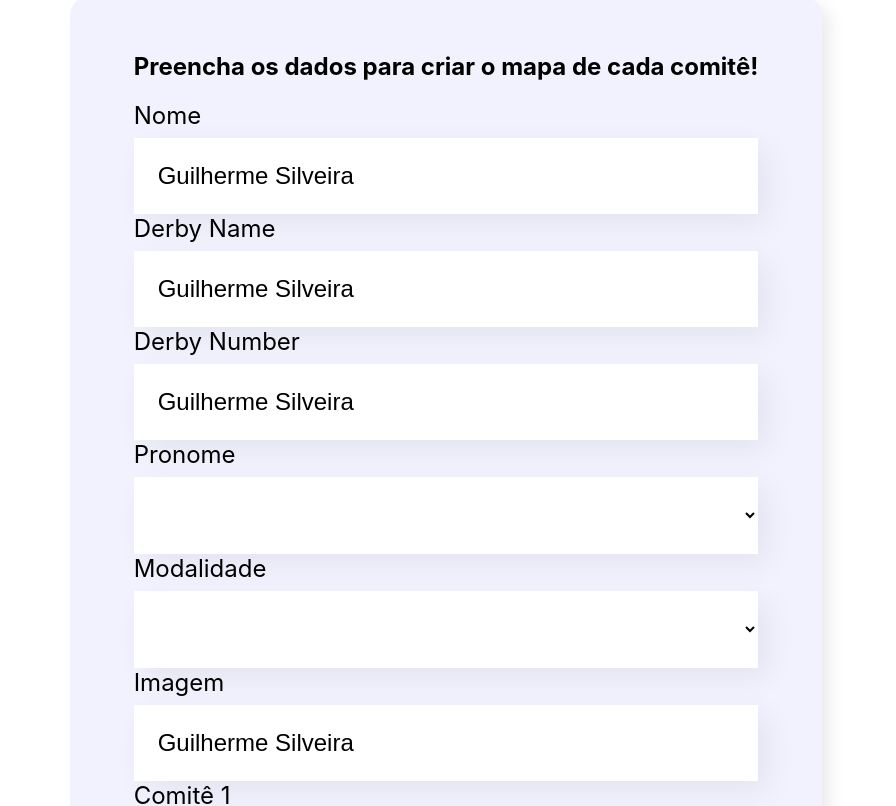
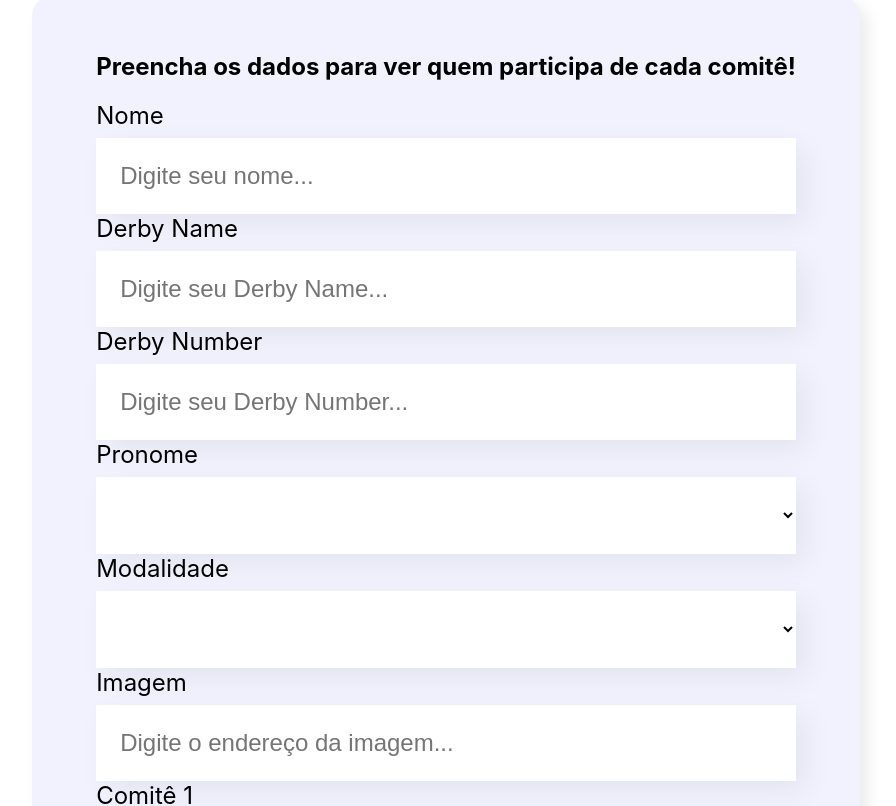
Before and after one commit to JanainaSoul/react-organo-ladies, a React (Create React App) app: page / in a window 1280 px wide. Shown: the part 380-1186 px from the top of the page, without its empty margins (194-1090 px from the left). Built offline with nearby package versions, Linux system fonts and the light colour scheme.

Commit message:
controlando o estado

```diff
--- a/src/componentes/CampoTexto/index.js
+++ b/src/componentes/CampoTexto/index.js
@@ -1,14 +1,12 @@
 import './CampoTexto.css'
+import { useState} from 'react'
 
 const CampoTexto = (props) => { //props = propriedades
 
     const placeholderModificada = `${props.placeholder}...`
 
-    let valor = 'Guilherme Silveira'
-
-    const aoPrencher = (evento) => {
-        valor = evento.target.value
-        console.log(valor)
+    const aoPreencher = (evento) => {
+        props.aoPreencher(evento.target.value)
     }
 
     return (
@@ -16,7 +14,7 @@ const CampoTexto = (props) => { //props = propriedades
             <label>
                 {props.label}
             </label>
-            <input value={valor} onChange={aoPrencher} required={props.obrigatorio} placeholder={placeholderModificada} />
+            <input value={props.valor} onChange={aoPreencher} required={props.obrigatorio} placeholder={placeholderModificada} />
         </div>
     )
 }
--- a/src/componentes/Formulario/index.js
+++ b/src/componentes/Formulario/index.js
@@ -1,3 +1,4 @@
+import { useState } from 'react'
 import Botao from '../Botao'
 import CampoTexto from '../CampoTexto'
 import ListaSuspensaComites from '../ListaSuspensaComites'
@@ -17,7 +18,6 @@ const Formulario = () => {
         'Competitivo',
         'Arbitragem',
         'Licença'
-
     ]
 
 
@@ -28,13 +28,11 @@ const Formulario = () => {
         'Afiliação',
         'Treinamento',
         'Financeiro',
-
     ]
 
     const subcomites = [
         '',
         'Refs'
-
     ]
 
     const pronomes = [
@@ -42,29 +40,96 @@ const Formulario = () => {
         'Ela/Dela',
         'Ele/Dele',
         'Elu/Delu',
+    ]
 
-    ]
+    const [nome, setNome] = useState('')
+    const [derbyName, setderbyName] = useState('')
+    const [derbyNumber, setderbyNumber] = useState('')
+    const [imagem, setImagem] = useState('')
+    const [pronome, setPronome] = useState('')
+    const [modalidade, setModalidade] = useState('')
+    const [comite, setComite] = useState('')
+    const [subcomite, setSubComite] = useState('')
+
 
     const aoSubmeter = (evento) =>{
         evento.preventDefault()
-        console.log('Formulário foi submetido')
+        console.log('Formulário foi submetido =>', nome, derbyName, derbyNumber, imagem, pronome, modalidade, comite, subcomite)
     }
-
 
     return (
         <section className="formulario">
             <form onSubmit={aoSubmeter}>
-                <h2>Preencha os dados para criar o mapa de cada comitê!</h2>
-                <CampoTexto obrigatorio={true} label="Nome" placeholder="Digite seu nome"/>
-                <CampoTexto obrigatorio={true} label="Derby Name" placeholder="Digite seu Derby Name"/>
-                <CampoTexto obrigatorio={true} label="Derby Number" placeholder="Digite seu Derby Number"/>
-                <ListaSuspensaPronomes obrigatorio={true} label="Pronome" pronomes={pronomes} />
-                <ListaSuspensaModalidades obrigatorio={true} label="Modalidade" modalidades={modalidades}/>
-                <CampoTexto label="Imagem" placeholder="Digite o endereço da imagem"/>
-                <ListaSuspensaComites obrigatorio={true} label="Comitê 1" comites={comites}/>
-                <ListaSuspensaComites label="Comitê 2" comites={comites}/>
-                <ListaSuspensaComites label="Comitê 3"comites={comites}/>
-                <ListaSuspensaSubComites label="SubComitê" subcomites={subcomites}/>
+                <h2>Preencha os dados para ver quem participa de cada comitê!</h2>
+                <CampoTexto
+                obrigatorio={true}
+                label="Nome"
+                placeholder="Digite seu nome"
+                valor={nome}
+                aoPreencher={valor => setNome(valor)}
+                />
+                <CampoTexto
+                    obrigatorio={true}
+                    label="Derby Name"
+                    placeholder="Digite seu Derby Name"
+                    valor={derbyName}
+                    aoPreencher={valor => setderbyName(valor)}
+                    />
+                <CampoTexto
+                    obrigatorio={true}
+                    label="Derby Number"
+                    placeholder="Digite seu Derby Number"
+                    valor={derbyNumber}
+                    aoPreencher={valor => setderbyNumber(valor)}
+                />
+                <ListaSuspensaPronomes
+                    obrigatorio={true}
+                    label="Pronome"
+                    pronomes={pronomes}
+                    valor={pronome}
+                    aoPreencher={valor => setPronome(valor)}
+                    />
+                <ListaSuspensaModalidades
+                    obrigatorio={true}
+                    label="Modalidade"
+                    modalidades={modalidades}
+                    valor={modalidade}
+                    aoPreencher={valor => setModalidade(valor)}
+                    />
+                <CampoTexto
+                    label="Imagem"
+                    placeholder="Digite o endereço da imagem"
+                    valor={imagem}
+                    aoPreencher={valor => setImagem(valor)}
+                />
+                <ListaSuspensaComites
+                    obrigatorio={true}
+                    label="Comitê 1"
+                    comites={comites}
+                    valor={comite}
+                    aoPreencher={valor => setComite(valor)}
+                    />
+                <ListaSuspensaComites
+                    //obrigatorio={true}
+                    label="Comitê 2"
+                    comites={comites}
+                    valor={comite}
+                    aoPreencher={valor => setComite(valor)}
+                    />
+                <ListaSuspensaComites
+                    //obrigatorio={true}
+                    label="Comitê 3"
+                    comites={comites}
+                    valor={comite}
+                    aoPreencher={valor => setComite(valor)}
+                    />
+                <ListaSuspensaSubComites
+                    //obrigatorio={true}
+                    label="SubComitê"
+                    subcomites={subcomites}
+                    valor={subcomite}
+                    aoPreencher={valor => setSubComite(valor)}
+                    />
                 < Botao >
                     Criar Card
                 </Botao >
--- a/src/componentes/ListaSuspensaComites/index.js
+++ b/src/componentes/ListaSuspensaComites/index.js
@@ -1,11 +1,11 @@
 import './ListaSuspensa.css'
 
 const ListaSuspensaComites = (props) => {
-    console.log(props.comites)
+
     return (
         <div className="lista-suspensa">
             <label>{props.label}</label>
-            <select required={props.obrigatorio}>
+            <select onChange={evento => props.aoPreencher(evento.target.value)} required={props.obrigatorio} value={props.value}>
                 {props.comites.map(item => <option key={item}>{item}</option>)}
             </select>
         </div>
--- a/src/componentes/ListaSuspensaModalidades/index.js
+++ b/src/componentes/ListaSuspensaModalidades/index.js
@@ -1,11 +1,11 @@
 import './ListaSuspensaModalidades.css'
 
 const ListaSuspensaModalidades = (props) => {
-    console.log(props.modalidades)
+    //console.log(props.modalidades)
     return (
         <div className="lista-suspensa">
             <label>{props.label}</label>
-            <select required={props.obrigatorio}>
+            <select onChange={evento => props.aoPreencher(evento.target.value)} required={props.obrigatorio} value={props.value}>
                 {props.modalidades.map(item => <option key={item}>{item}</option>)}
             </select>
         </div>
--- a/src/componentes/ListaSuspensaPronomes/index.js
+++ b/src/componentes/ListaSuspensaPronomes/index.js
@@ -1,11 +1,11 @@
 import './ListaSuspensaPronomes.css'
 
 const ListaSuspensaPronomes = (props) => {
-    console.log(props.pronomes)
+    //console.log(props.pronomes)
     return (
         <div className="lista-suspensa">
             <label>{props.label}</label>
-            <select required={props.obrigatorio}>
+            <select onChange={evento => props.aoPreencher(evento.target.value)} required={props.obrigatorio} value={props.value}>
                 {props.pronomes.map(item => <option key={item}>{item}</option>)}
             </select>
         </div>
--- a/src/componentes/ListaSuspensaSubComites/index.js
+++ b/src/componentes/ListaSuspensaSubComites/index.js
@@ -1,11 +1,11 @@
 import './ListaSuspensaSubComites.css'
 
 const ListaSuspensaSubComites = (props) => {
-    console.log(props.subcomites)
+    //console.log(props.subcomites)
     return (
         <div className="lista-suspensa">
             <label>{props.label}</label>
-            <select required={props.obrigatorio}>
+            <select onChange={evento => props.aoPreencher(evento.target.value)} required={props.obrigatorio} value={props.value}>
                 {props.subcomites.map(item => <option key={item}>{item}</option>)}
             </select>
         </div>
```
